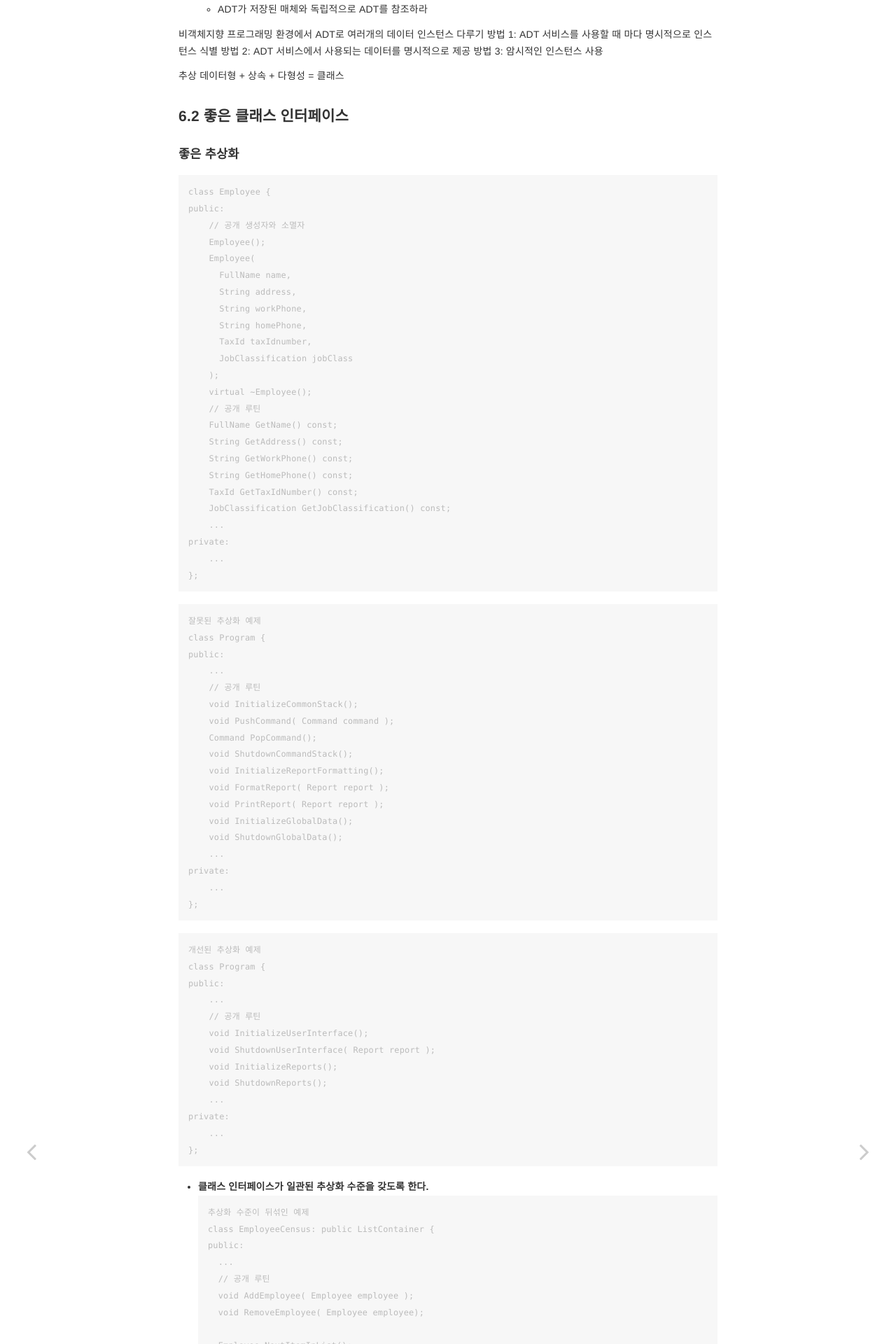
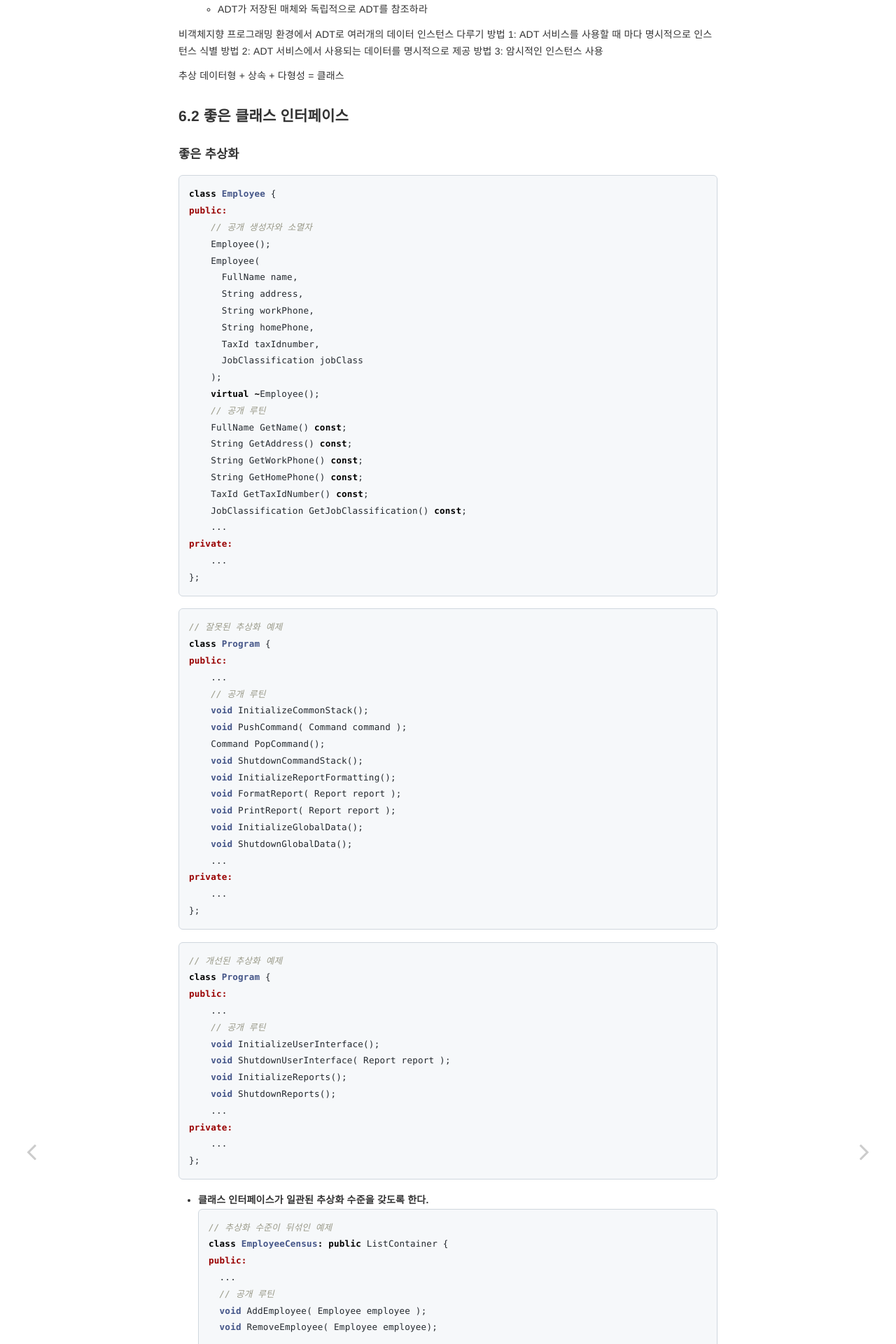
Before and after one commit to CodeComplete2PP/CodeComplete, a Jekyll site: the page built from _posts/2026-06-16-chapter6.md, in a window 1280 px wide. Shown: the part 880-2800 px from the top of the page at 70% size. Built offline with Jekyll 4.4.1, drawn with Linux system fonts in a browser that asks for light colours; some of the changed text lies outside the part shown.

Commit message:
Use GitHub syntax style; add code-block CSS
Switch syntax_highlighter_style from "colorful" to "github" and add a dedicated gitbook/code-blocks.css file. Include the new CSS in _includes/head.html to improve code block appearance. Update several posts to add language identifiers (cpp, java, pascal) and clarify examples with brief comments. Files changed: _config.yml, _includes/head.html, _posts/2026-06-16-chapter6.md, _posts/2026-06-16-chapter7.md, and new gitbook/code-blocks.css. Purpose: provide consistent syntax highlighting and better-styled code blocks.

````diff
--- a/_config.yml
+++ b/_config.yml
@@ -39,7 +39,7 @@ kramdown:
   syntax_highlighter_opts:
     guess_lang:           true
 
-syntax_highlighter_style: colorful
+syntax_highlighter_style: github
 
 markdown_ext:     markdown,mkdown,mkdn,mkd,md
 
--- a/_includes/head.html
+++ b/_includes/head.html
@@ -26,6 +26,7 @@
 <link rel="stylesheet" href="{{site.baseurl}}/gitbook/gitbook-plugin-back-to-top-button/plugin.css">
 
 <link rel="stylesheet" href="{{site.baseurl}}/gitbook/rouge/{{ site.syntax_highlighter_style }}.css">
+<link rel="stylesheet" href="{{site.baseurl}}/gitbook/code-blocks.css">
 
 <meta name="HandheldFriendly" content="true"/>
 <meta name="viewport" content="width=device-width, initial-scale=1, user-scalable=no">
--- a/_posts/2026-06-16-chapter6.md
+++ b/_posts/2026-06-16-chapter6.md
@@ -49,7 +49,7 @@ layout: post
 
 #### 좋은 추상화
 
-```
+```cpp
 class Employee {
 public:
     // 공개 생성자와 소멸자
@@ -76,8 +76,8 @@ private:
 };
 ```
 
-```
-잘못된 추상화 예제
+```cpp
+// 잘못된 추상화 예제
 class Program {
 public:
     ...
@@ -97,8 +97,8 @@ private:
 };
 ```
 
-```
-개선된 추상화 예제
+```cpp
+// 개선된 추상화 예제
 class Program {
 public:
     ...
@@ -114,8 +114,8 @@ private:
 ```
 
 - **클래스 인터페이스가 일관된 추상화 수준을 갖도록 한다.**
-```
-추상화 수준이 뒤섞인 예제
+```cpp
+// 추상화 수준이 뒤섞인 예제
 class EmployeeCensus: public ListContainer {
 public:
     ...
@@ -132,8 +132,8 @@ private:
 };
 ```
 
-```
-추상화 수준이 일관성 있는 예제
+```cpp
+// 추상화 수준이 일관성 있는 예제
 class EmployeeCensus: public ListContainer {
 public:
     ...
@@ -163,7 +163,7 @@ private:
 - **클래스와 멤버의 접근성을 최소화하라**: 일반적으로 숨기는 것이 좋다.
 - **멤버 데이터를 public으로 노출하지 마라**: 캡슐화 위반 Getter, Setter 사용
 - **내부 구현 세부사항을 클래스의 인터페이스에 입력하지 마라**: 진정한 캡슐화는 구현 세부사항을 볼 수 없다.
-```
+```cpp
 class Employee {
 public:
     // 공개 생성자와 소멸자
@@ -187,7 +187,7 @@ private:
     int m_jobClass;
 };
 ```
-```
+```cpp
 class Employee {
 public:
     // 공개 생성자와 소멸자
@@ -239,8 +239,8 @@ private:
 - **루틴을 오버라이드했는데 파생된 루틴 내부에서는 아무것도 하지 않는 클래스들을 의심하라**: 가정을 재검토해야할 수도 있음.
 - **깊은 상속구조를 피하라**: 복잡성이 증가할 수 있음. 중복된 코드를 피하고 복잡성을 최소화하는지 확인하기
 - **광범위한 타입 검사보다 다형성을 택하라**:
-```
-다형성으로 대체해야하는 예제
+```cpp
+// 다형성으로 대체해야하는 예제
 switch ( shape.type ) {
     case Shape_Circle:
       shape.DrawCircle();
@@ -251,8 +251,8 @@ switch ( shape.type ) {
   ...
 }
 ```
-```
-다형성으로 대체해선 안되는 예제
+```cpp
+// 다형성으로 대체해선 안되는 예제
 switch ( ui.Command() ) {
     case Command_OpenFile:
       OpenFile;
@@ -284,8 +284,8 @@ switch ( ui.Command() ) {
 #### 생성자
 - **가능하다면 모든 멤버 데이터를 모든 생성자에서 초기화하라** 방어적 프로그래밍 습관
 - **비공개 생성자를 사용해 싱글턴 속성을 구현하라**: 하나의 객체만 인스턴스로 만들도록 제한하기
-```
-비공개 생성자로 싱글턴을 구현한 자바 예제
+```java
+// 비공개 생성자로 싱글턴을 구현한 자바 예제
 public class MaxId {
     // 생성자와 소멸자
     private MaxId() {
--- /dev/null
+++ b/gitbook/code-blocks.css
@@ -0,0 +1,43 @@
+.markdown-section pre,
+.markdown-section .highlight {
+    background: #f6f8fa;
+    border: 1px solid #d0d7de;
+    border-radius: 6px;
+    color: #24292f;
+    margin: 0 0 1.275em;
+    overflow: auto;
+}
+
+.markdown-section pre {
+    padding: 1em;
+    white-space: pre;
+    word-wrap: normal;
+}
+
+.markdown-section .highlight pre,
+.markdown-section pre.highlight {
+    background: transparent;
+    border: 0;
+    margin: 0;
+    padding: 1em;
+}
+
+.markdown-section pre > code {
+    color: inherit;
+    font-size: .9em;
+    line-height: 1.55;
+}
+
+.markdown-section .highlight code {
+    background: transparent;
+    padding: 0;
+}
+
+.markdown-section code {
+    border-radius: 4px;
+}
+
+.markdown-section .highlight .err {
+    background-color: transparent;
+    color: inherit;
+}
````
Also changed, not shown: _posts/2026-06-16-chapter7.md (+9 -9 lines).
